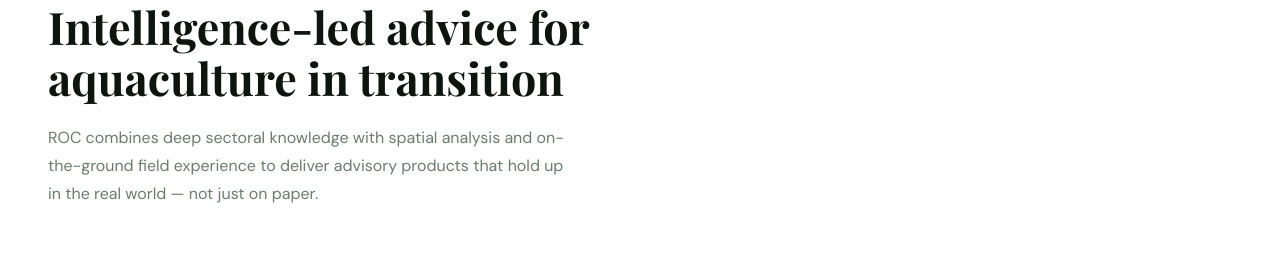
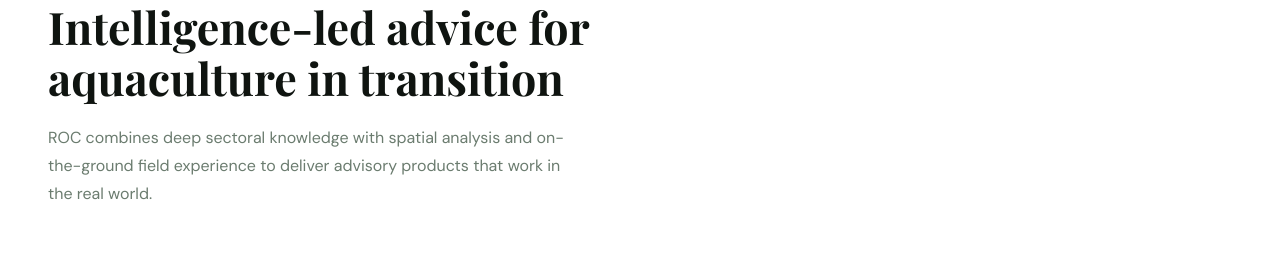
Before and after one commit to ReedROC/ro-consulting, a plain HTML site: page index.html in a window 1280 px wide. Shown: the part 1080-1338 px from the top of the page. Drawn offline with nearby package versions, Linux system fonts and the light colour scheme; a web font is replaced by a local one.

Commit message:
edits
edits

```diff
--- a/index.html
+++ b/index.html
@@ -219,7 +219,7 @@
     <div class="fade-in">
       <span class="section-tag">What we do</span>
       <h2 class="section-title" id="services-title">Intelligence-led advice for aquaculture in transition</h2>
-      <p class="section-body">ROC combines deep sectoral knowledge with spatial analysis and on-the-ground field experience to deliver advisory products that hold up in the real world &mdash; not just on paper.</p>
+      <p class="section-body">ROC combines deep sectoral knowledge with spatial analysis and on-the-ground field experience to deliver advisory products that work in the real world.</p>
     </div>
     <div class="services-grid fade-in">
       <div class="service-card">
```
Also changed, not shown: favicon.png.
